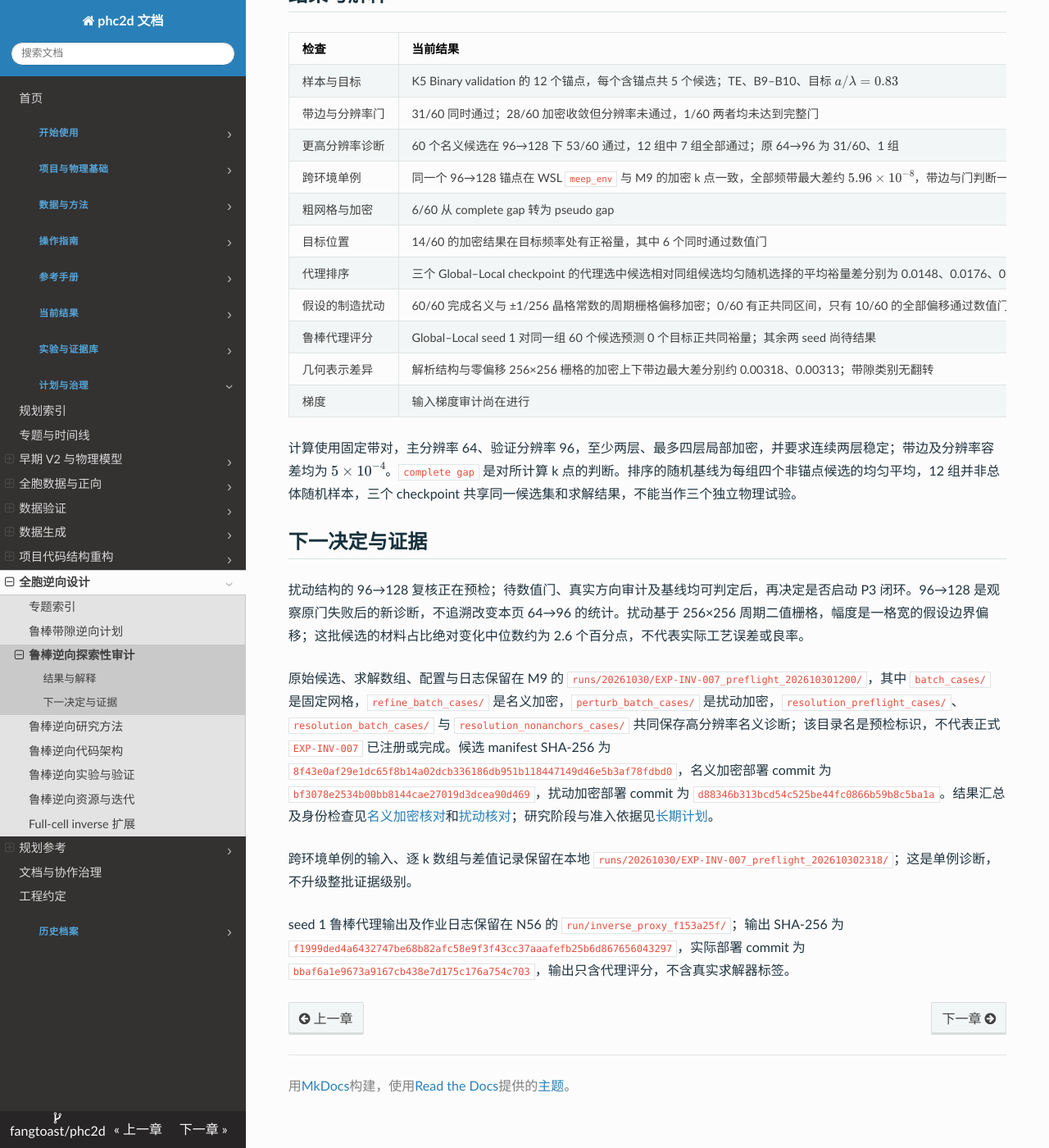
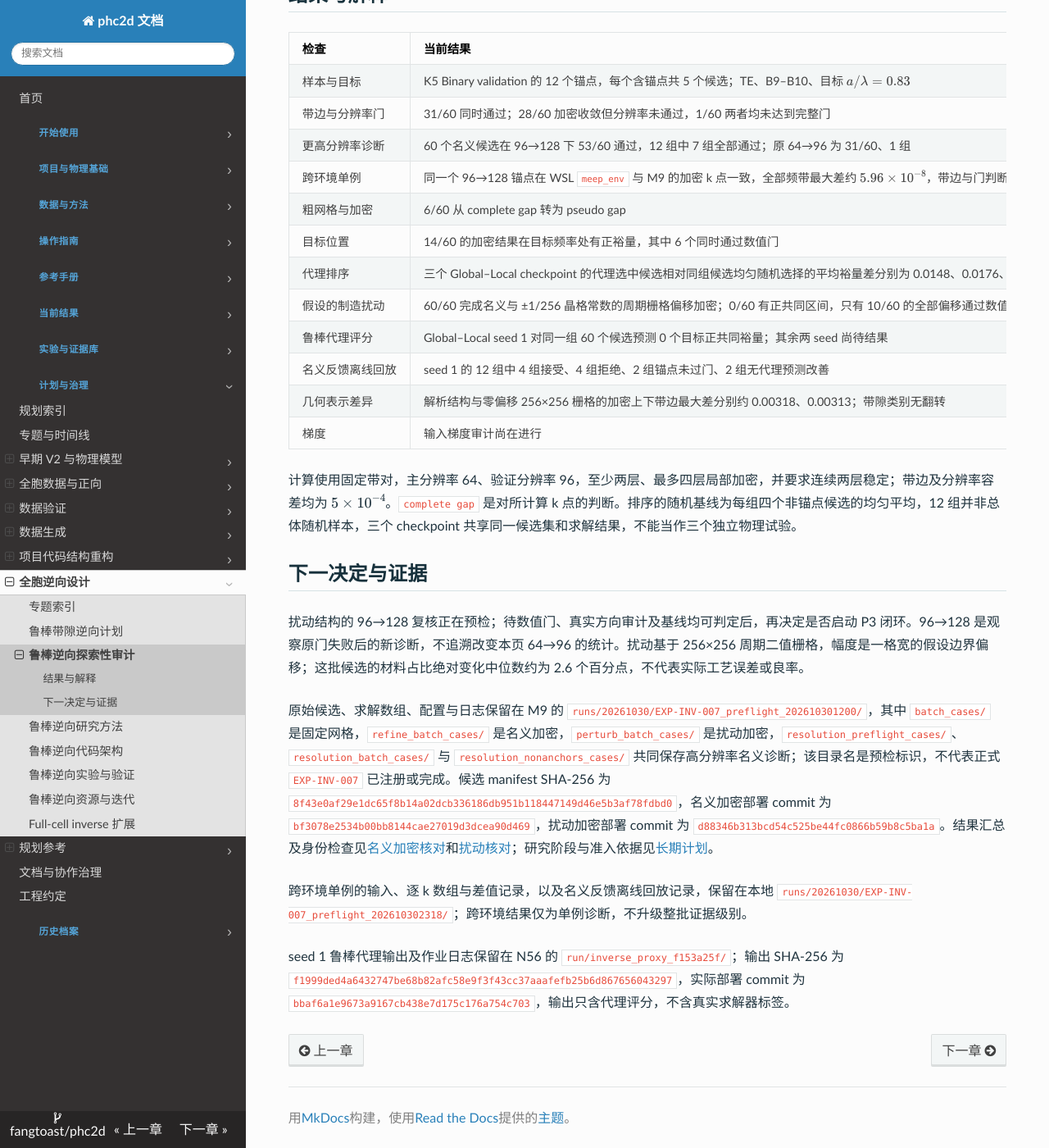
Before and after one commit to fangtoast/phc2d, an MkDocs documentation site: the page built from docs/results/inverse/鲁棒带隙逆向可用性审计.md, in a window 1280 px wide and 1400 px high, scrolled down 306 px. Shown: the whole window at 82% size. Built offline with MkDocs 1.6.1, drawn with Linux system fonts in a browser that asks for light colours.

Commit message:
Record exploratory nominal feedback replay

```diff
--- a/docs/results/inverse/鲁棒带隙逆向可用性审计.md
+++ b/docs/results/inverse/鲁棒带隙逆向可用性审计.md
@@ -42,6 +42,7 @@ source_artifacts:
 | 代理排序 | 三个 Global–Local checkpoint 的代理选中候选相对同组候选均匀随机选择的平均裕量差分别为 0.0148、0.0176、0.0196 | 包含未通过数值门的候选，仅作探索性描述，不能证明可靠优势 |
 | 假设的制造扰动 | 60/60 完成名义与 ±1/256 晶格常数的周期栅格偏移加密；0/60 有正共同区间，只有 10/60 的全部偏移通过数值门 | 未获得目标共同带隙；其余 50 个未达到稳定门，不能作确定性物理判决 |
 | 鲁棒代理评分 | Global–Local seed 1 对同一组 60 个候选预测 0 个目标正共同裕量；其余两 seed 尚待结果 | 与物理记录的候选和偏移栅格身份匹配；没有一组全部候选通过原扰动数值门，不能判定排序可靠性 |
+| 名义反馈离线回放 | seed 1 的 12 组中 4 组接受、4 组拒绝、2 组锚点未过门、2 组无代理预测改善 | 仅复用既有 96→128 结果检验接受规则，没有执行在线搜索或 P3 pilot |
 | 几何表示差异 | 解析结构与零偏移 256×256 栅格的加密上下带边最大差分别约 0.00318、0.00313；带隙类别无翻转 | 二者的独立自适应搜索和材料表示不同，不能将解析结构直接视为扰动栅格的精确替代 |
 | 梯度 | 输入梯度审计尚在进行 | 未验证真实几何梯度方向收益 |
 
@@ -53,6 +54,6 @@ source_artifacts:
 
 原始候选、求解数组、配置与日志保留在 M9 的 `runs/20261030/EXP-INV-007_preflight_202610301200/`，其中 `batch_cases/` 是固定网格，`refine_batch_cases/` 是名义加密，`perturb_batch_cases/` 是扰动加密，`resolution_preflight_cases/`、`resolution_batch_cases/` 与 `resolution_nonanchors_cases/` 共同保存高分辨率名义诊断；该目录名是预检标识，不代表正式 `EXP-INV-007` 已注册或完成。候选 manifest SHA-256 为 `8f43e0af29e1dc65f8b14a02dcb336186db951b118447149d46e5b3af78fdbd0`，名义加密部署 commit 为 `bf3078e2534b00bb8144cae27019d3dcea90d469`，扰动加密部署 commit 为 `d88346b313bcd54c525be44fc0866b59b8c5ba1a`。结果汇总及身份检查见[名义加密核对](../../../src/phc2d/inverse/audit_refined_reconcile.py)和[扰动核对](../../../src/phc2d/inverse/audit_perturb_reconcile.py)；研究阶段与准入依据见[长期计划](../../planning/鲁棒带隙逆向/实验与验证.md)。
 
-跨环境单例的输入、逐 k 数组与差值记录保留在本地 `runs/20261030/EXP-INV-007_preflight_202610302318/`；这是单例诊断，不升级整批证据级别。
+跨环境单例的输入、逐 k 数组与差值记录，以及名义反馈离线回放记录，保留在本地 `runs/20261030/EXP-INV-007_preflight_202610302318/`；跨环境结果仅为单例诊断，不升级整批证据级别。
 
 seed 1 鲁棒代理输出及作业日志保留在 N56 的 `run/inverse_proxy_f153a25f/`；输出 SHA-256 为 `f1999ded4a6432747be68b82afc58e9f3f43cc37aaafefb25b6d867656043297`，实际部署 commit 为 `bbaf6a1e9673a9167cb438e7d175c176a754c703`，输出只含代理评分，不含真实求解器标签。
```
